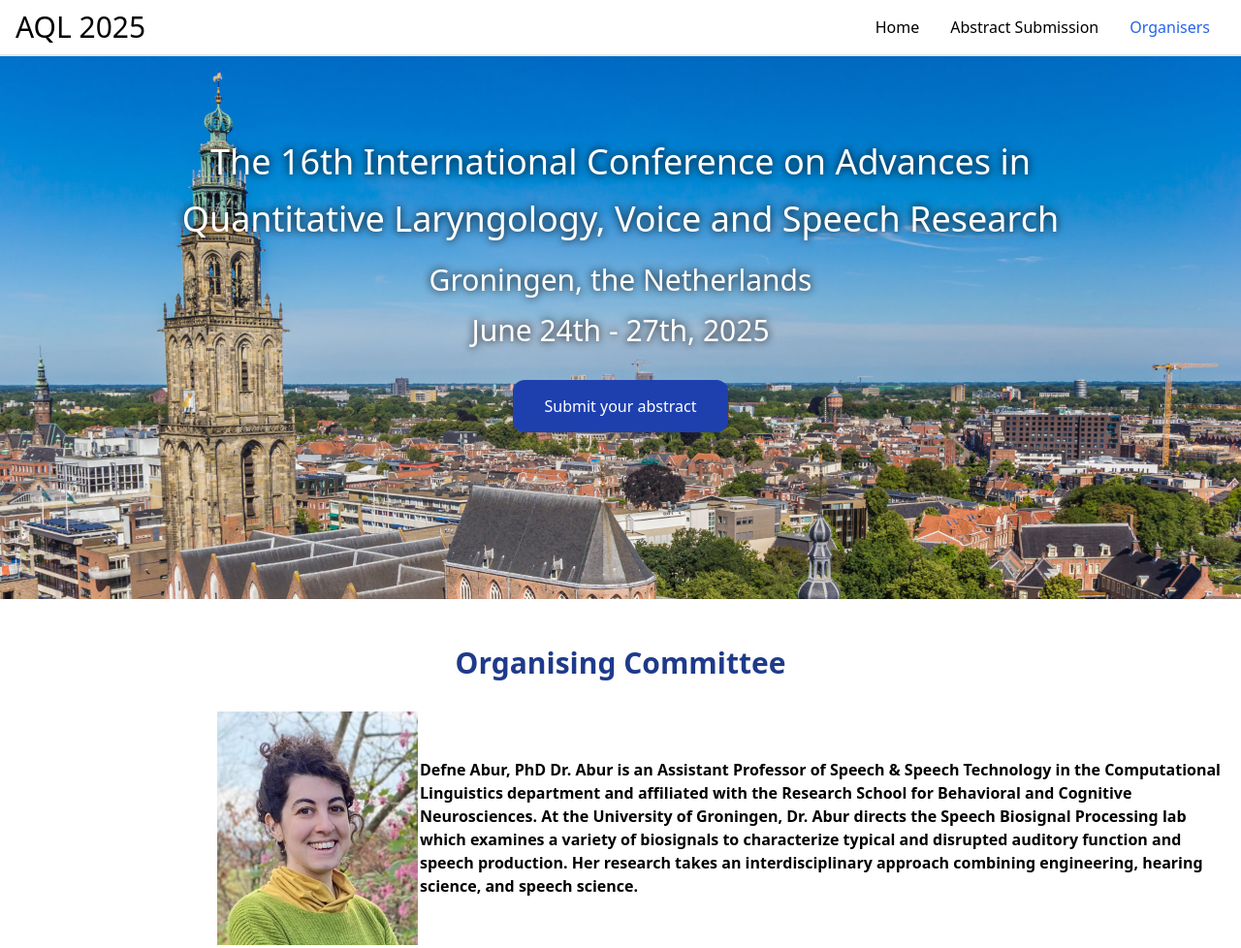
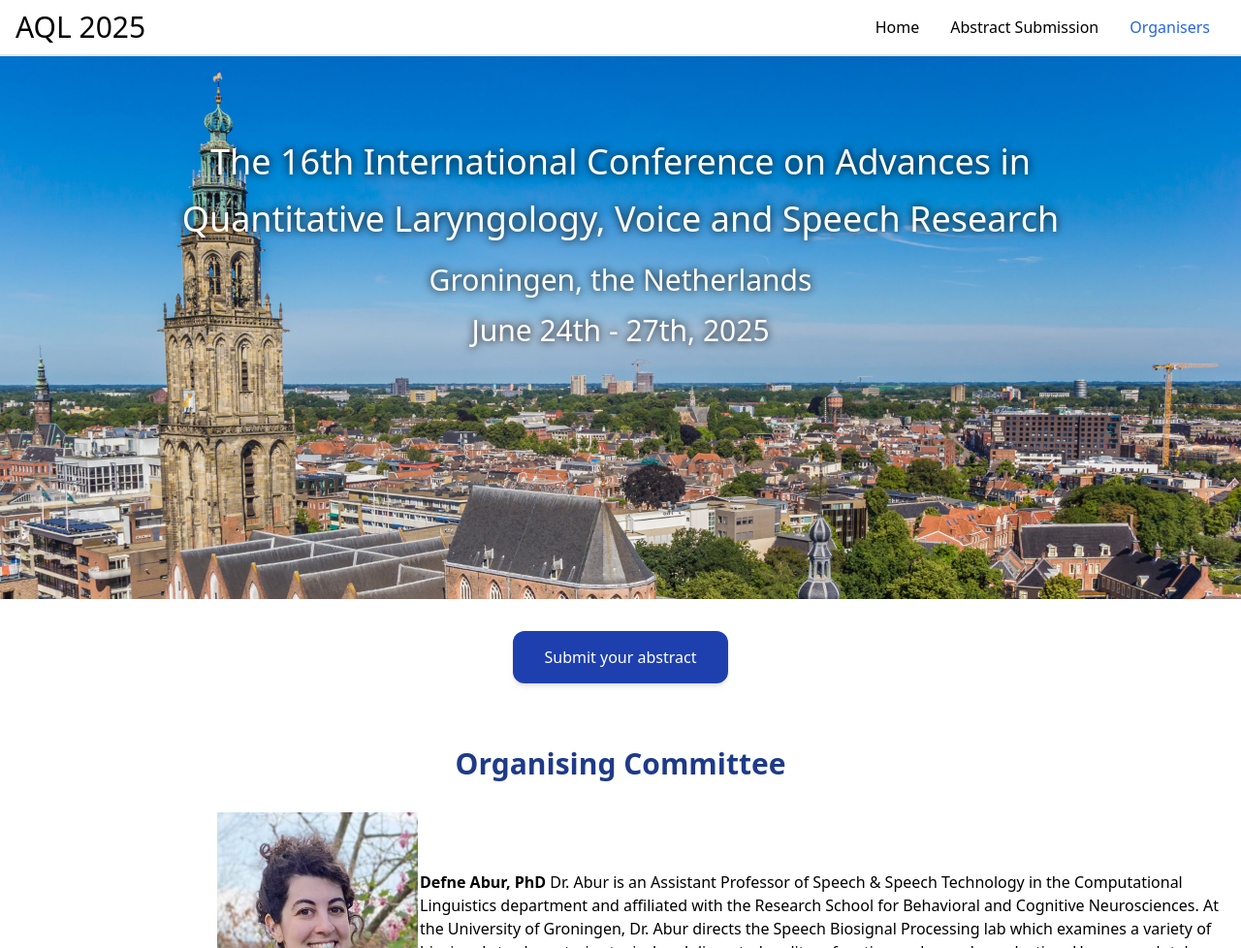
Before and after one commit to aqlconference/aqlconference, an Astro site: page /team in a window 1280 px wide. Shown: the top 978 px of the page at 97% size. Built offline with nearby package versions, Linux system fonts and the light colour scheme; Astro itself is replaced by a stand-in of ours.

Commit message:
Update team.astro

```diff
--- a/src/pages/team.astro
+++ b/src/pages/team.astro
@@ -24,8 +24,9 @@ import { FULL_TITLE } from "../consts";
           <div class="text-3xl mt-4">Groningen, the Netherlands</div>
           <div class="text-3xl mt-4">June 24th - 27th, 2025</div>
         </div>
-        <p class="text-center mt-12 mb-8"><a href="/submission" class="bg-blue-800 hover:bg-blue-600 transition shadow-md hover:shadow-lg px-8 py-4 text-white rounded-xl font-medium">Submit your abstract</a></p>
-      </div>
+           </div>
+<p class="text-center mt-12 mb-8"><a href="/submission" class="bg-blue-800 hover:bg-blue-600 transition shadow-md hover:shadow-lg px-8 py-4 text-white rounded-xl font-medium">Submit your abstract</a></p>
+
 
 <div class="container px-4 py-4">
         <h2 class="text-blue-900 font-bold text-3xl text-center mt-8">Organising Committee</h2>
@@ -37,7 +38,7 @@ import { FULL_TITLE } from "../consts";
 					<img class='w-6/12 float-right' src="/photo_Defne.jpg" alt="" />
 				</td>
 				<td class="w-8/12">
-					<b>Defne Abur, PhD <b/></br>
+					<b>Defne Abur, PhD </b></br>
 					Dr. Abur  is an Assistant Professor of Speech & Speech Technology in the Computational Linguistics department and
 					affiliated with the Research School for Behavioral and Cognitive Neurosciences. At the University of Groningen,
 					Dr. Abur directs the Speech Biosignal Processing lab which examines a variety of biosignals to characterize typical
```
